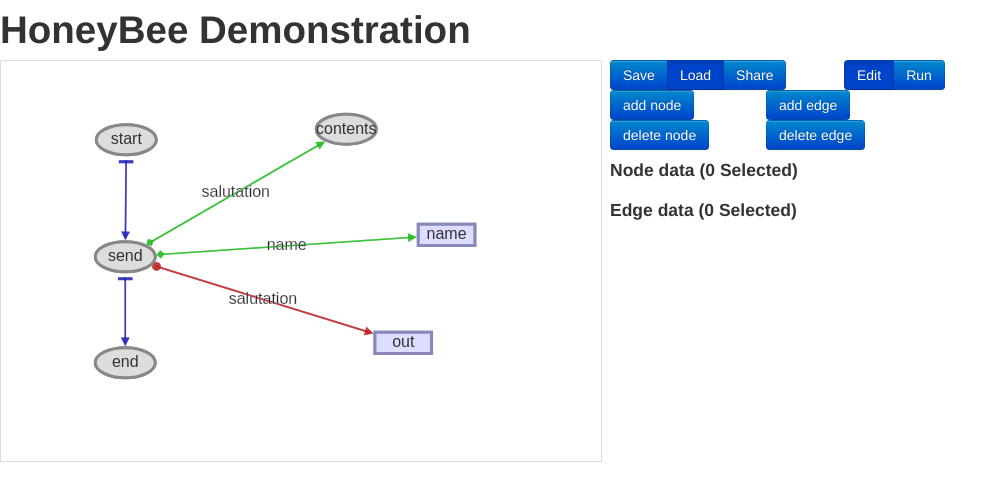
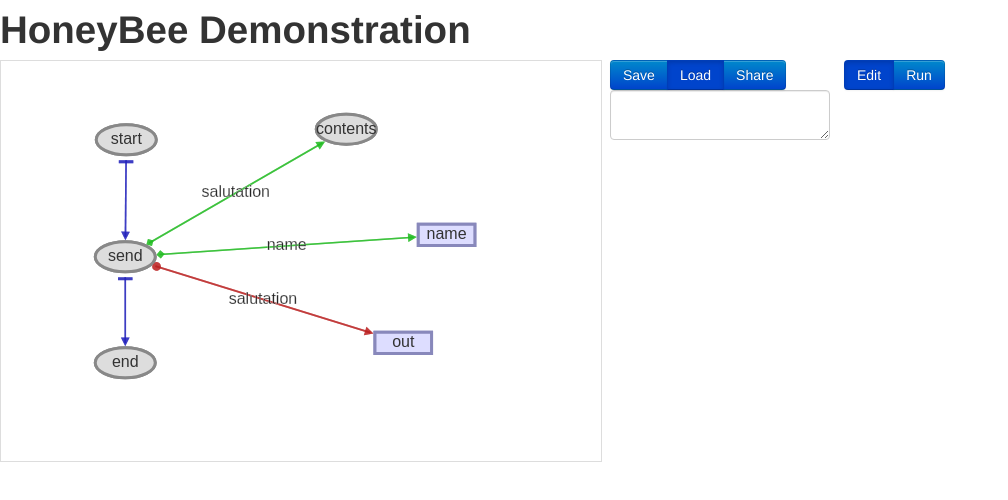
Before and after one commit to nmorse/graphlet, a plain HTML site: page demo.html in a window 1280 px wide. Both pictures are taken after a click on the button "Load". Shown: the whole page, without its empty margins (0-1008 px from the left). Drawn offline with Linux system fonts and the light colour scheme.

Commit message:
edit edges and load a graph (cut and paste ;P

```diff
--- a/demo.html
+++ b/demo.html
@@ -61,6 +61,9 @@
         <div id="graph_out" style="display: none;">
             <pre></pre>
         </div>
+        <div id="graph_in" style="display: none;">
+            <textarea></textarea>
+        </div>
 
       </div>
       </div>
--- a/js/honeybee_graph_vis.js
+++ b/js/honeybee_graph_vis.js
@@ -19,11 +19,11 @@ var edge_form_template = {"tag":"div","id":"edge_select_${id}","children":[
     {"tag":"div","class":"control-group","children":[
         {"tag":"label","class":"control-label","for":"edge_input_name_${id}","html":"Name:"},
         {"tag":"div","class":"controls","children":[
-            {"tag":"input","id":"edge_input_name_${id}","type":"text","class":"input-small","placeholder":"Name","html":"", "value":"${name}"}
+            {"tag":"input","id":"edge_input_name_${id}","data-id":"${id}","type":"text","class":"input-small edge_input_name","placeholder":"Name","html":"", "value":"${name}"}
           ]},
-        {"tag":"label","class":"control-label","for":"edge_input_edge_type","html":"Edge Type"},
+        {"tag":"label","class":"control-label","for":"edge_input_edge_type_${id}","html":"Edge Type"},
         {"tag":"div","class":"controls","children":[
-          {"tag":"select","id":"edge_input_edge_type_${id}","class":"input-small","children":[
+          {"tag":"select","id":"edge_input_edge_type_${id}","data-id":"${id}","class":"input-small edge_input_edge_type","children":[
             {"tag":"option","html":"get"},
             {"tag":"option","html":"set"},
             {"tag":"option","html":"evt"},
@@ -32,23 +32,23 @@ var edge_form_template = {"tag":"div","id":"edge_select_${id}","children":[
         ]},
                 {"tag":"label","class":"control-label","for":"edge_input_guard_${id}","html":"Edge Guard:"},
         {"tag":"div","class":"controls","children":[
-            {"tag":"input","id":"edge_input_guard_${id}","type":"text","class":"input-small","placeholder":"Edge Guard","html":"", "value":"${guard}"}
+            {"tag":"input","id":"edge_input_guard_${id}","data-id":"${id}","type":"text","class":"input-small edge_input_guard","placeholder":"Edge Guard","html":"", "value":"${guard}"}
           ]}
       ]}
   ]};
+var add_edge_mode = false;
+var add_edge_arr = [];
 
-$(function() {
-	var raw_nodes = graph.nodes;
+function load_hbg(graph) {
+    var raw_nodes = graph.nodes;
 	var raw_edges = graph.edges;
 	var demoNodes = [];
 	var demoEdges = [];
 	var i, o, name, id;
-    var add_edge_mode = false;
-    var add_edge_arr = [];
     var source, target;
     var id_mode = "provided";
 
-	for (i = 0; i < raw_nodes.length; i++) {
+    for (i = 0; i < raw_nodes.length; i++) {
         o = {data:raw_nodes[i]};
         if (o.data.id === undefined) {
             o.id = "n"+i;
@@ -72,12 +72,19 @@ $(function() {
         o = {"data":{"id":id, "name": name, "source": source, "target": target, "edge_type": raw_edges[i][2], "weight": 20}};
         demoEdges.push(o);
     }
-
-    $('#graph_vis').cytoscape({
-    elements: {
+    return {
       nodes: demoNodes,
       edges: demoEdges
-    },
+    };
+}
+
+
+function load_cy_graph(init_graph) {
+    if (g) {
+        g.remove(g.elements("node"));
+    }
+    $('#graph_vis').cytoscape({
+    elements: init_graph,
     style: cytoscape.stylesheet()
         .selector("node")
             .css({
@@ -175,7 +182,11 @@ $(function() {
         //this.on("mouseup", sync_selected);
       }
     });
+}
+$(function() {
+    var init_graph = load_hbg(graph);
 
+    load_cy_graph(init_graph);
     $('#add_node').on("click", function() {
         //alert(g.nodes().length);
         var ns = g.add({"nodes":[ {"data":{"view":{"position":{"x":30,"y":30}}}} ]});
@@ -202,6 +213,21 @@ $(function() {
     $('#save').on("click", function() {
         $('#graph_out>pre').text( export_graph_json(g) );
     });
+    $('#load').on("click", function() {
+        var s = $('#graph_in>textarea').val();
+        var cy_g;
+        if (s !== "") {
+            cy_g = load_hbg(JSON.parse(s));
+            load_cy_graph(cy_g);
+            //alert(s);
+            //alert(JSON.stringify(cy_g, null , " "));
+            //g.load(cy_g, function(e){
+            //  console.log("cy loaded elements"+ g.nodes().length);
+            //}, function(e){
+            //  console.log("cy laid out elements");
+            //});
+        }
+    });
     $(".ui_mode").on('click', function (e) {
         var $btn = $(e.target);
         var id = "", fq = "";
@@ -209,10 +235,17 @@ $(function() {
         id = $btn.attr("id");
         if (id === "save") {
             $('#edit_mode_ui').hide();
+            $('#graph_in').hide();
             $('#graph_out').show();
+        }
+        if (id === "load") {
+            $('#edit_mode_ui').hide();
+            $('#graph_in').show();
+            $('#graph_out').hide();
         }
         if (id === "edit") {
             $('#edit_mode_ui').show();
+            $('#graph_in').hide();
             $('#graph_out').hide();
         }
     });
@@ -225,8 +258,8 @@ $(function() {
         $.each(nodes_selected, function(i, o) {
             $('#node_input_node_type_'+o.id).val(o.node_type);
         });
-        $(".node_input_name").on("keyup", {"ele_type":"node", "data_field":"name"}, update_graph_ele);
-        $(".node_input_node_type").on("change", {"ele_type":"node", "data_field":"node_type"}, update_graph_ele);
+        $(".node_input_name").on("keyup", {"ele_type": "node", "data_field": "name"}, update_graph_ele);
+        $(".node_input_node_type").on("change", {"ele_type": "node", "data_field": "node_type"}, update_graph_ele);
     });
     $("#edge_input_form").on("update_form", function(event, edges_selected) {
         //alert(JSON.stringify(edges_selected, null, " "));
@@ -236,6 +269,9 @@ $(function() {
         $.each(edges_selected, function(i, o) {
             $('#edge_input_edge_type_'+o.id).val(o.edge_type);
         });
+        $(".edge_input_name").on("keyup", {"ele_type": "edge", "data_field": "name"}, update_graph_ele);
+        $(".edge_input_edge_type").on("change", {"ele_type": "edge", "data_field": "edge_type"}, update_graph_ele);
+        $(".edge_input_guard").on("keyup", {"ele_type": "edge", "data_field": "guard"}, update_graph_ele);
     });
 });
 
```
